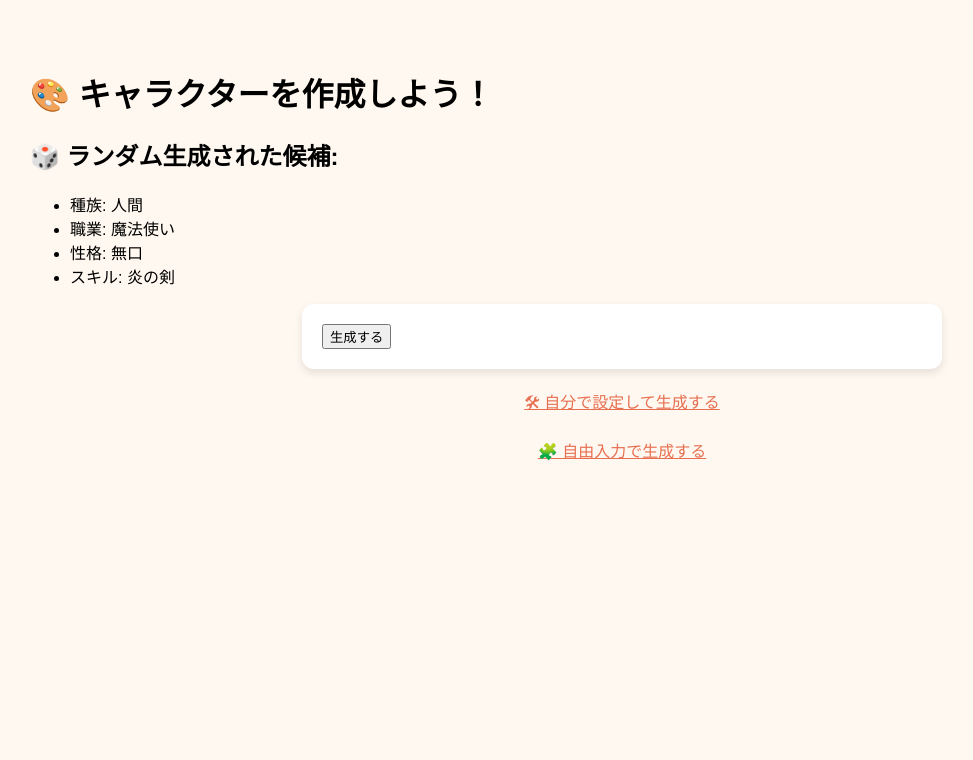
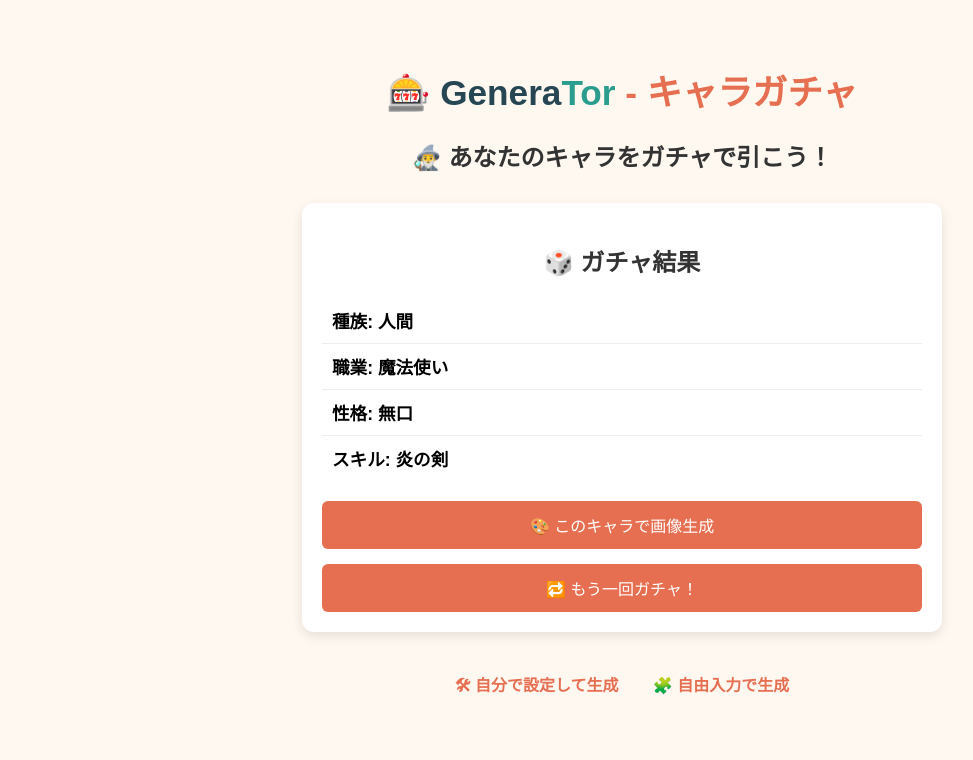
Before and after one commit to TakeshiIgarashi110/generate_illustrator, a Flask app: page / in a window 1280 px wide. Shown: the top 760 px of the page, without its empty margins (18-991 px from the left). Run offline with Flask 3, Linux system fonts and the light colour scheme.

Commit message:
first commit

```diff
--- a/app.py
+++ b/app.py
@@ -1,14 +1,16 @@
 from flask import Flask, render_template, request, jsonify
-import random
-import requests
-import base64
+import random, csv, base64, requests
 from io import BytesIO
 from PIL import Image
+from collections import Counter
 from deep_translator import GoogleTranslator
 
 app = Flask(__name__)
-import csv
-from collections import Counter
+
+# Stability APIキー（実際のあなたのAPIキーに置き換えてください）
+API_KEY = "sk-sVzqiXORQ9ZSrDdID62F7kxzkN32tk2BHJpWG9WR2lRUVyc5"
+
+# 関連語辞書（サジェスト用）
 related_words = {
     "黒髪": ["ロング", "赤目", "和風", "陰キャ", "学ラン"],
     "金髪": ["ツインテール", "ハーフ", "明るい", "王族", "アイドル"],
@@ -17,38 +19,17 @@ related_words = {
     "炎": ["火山", "熱血", "赤", "ドラゴン"]
 }
 
-
-# 選択内容をCSVに保存
-def save_character_to_csv(character):
-    with open("character_stats.csv", mode="a", newline="", encoding="utf-8") as file:
-        writer = csv.writer(file)
-        writer.writerow([character["race"], character["job"], character["personality"], character["skill"]])
-
-@app.route("/stats")
-def stats():
-    stats_counter = Counter()
-    try:
-        with open("character_stats.csv", encoding="utf-8") as file:
-            reader = csv.reader(file)
-            for row in reader:
-                stats_counter.update(row)
-    except FileNotFoundError:
-        return jsonify({"labels": [], "counts": []})
-
-    labels = list(stats_counter.keys())
-    counts = list(stats_counter.values())
-    return jsonify({"labels": labels, "counts": counts})
-
-# キャラ設定リスト
+# キャラ設定用プリセット
 races = ["エルフ", "ドワーフ", "人間", "魔族", "獣人"]
 jobs = ["剣士", "魔法使い", "僧侶", "盗賊", "召喚士"]
 personalities = ["冷静", "熱血", "優しい", "無口", "陽気"]
 skills = ["炎の剣", "回復魔法", "ステルス", "時間停止", "召喚術"]
 
-# 翻訳してプロンプト生成
+# 翻訳
 def translate_to_english(text):
     return GoogleTranslator(source='ja', target='en').translate(text)
 
+# プロンプト生成
 def create_prompt(character):
     race = translate_to_english(character["race"])
     job = translate_to_english(character["job"])
@@ -57,7 +38,40 @@ def create_prompt(character):
     description = translate_to_english(character.get("description", ""))
     return f"An anime-style {race} {job}, {personality}, using {skill}, fantasy background. {description}"
 
+# 画像生成 (無料版対応)
+def generate_image(prompt):
+    url = "https://api.stability.ai/v1/generation/stable-diffusion-xl-1024-v1-0/text-to-image"
+    headers = {
+        "Authorization": f"Bearer {API_KEY}",
+        "Content-Type": "application/json",
+        "Accept": "application/json"
+    }
 
+    payload = {
+        "text_prompts": [
+            {"text": prompt}
+        ],
+        "cfg_scale": 7,
+        "height": 1024,
+        "width": 1024,
+        "samples": 1,
+        "steps": 30
+    }
+
+    response = requests.post(url, headers=headers, json=payload)
+    response.raise_for_status()
+
+    result = response.json()
+    image_base64 = result["artifacts"][0]["base64"]
+    return image_base64
+
+# キャラ情報保存
+def save_character_to_csv(character):
+    with open("character_stats.csv", mode="a", newline="", encoding="utf-8") as file:
+        writer = csv.writer(file)
+        writer.writerow([character["race"], character["job"], character["personality"], character["skill"]])
+
+# メインページ
 @app.route("/")
 def index():
     character = {
@@ -68,7 +82,7 @@ def index():
     }
     return render_template("index.html", character=character)
 
-
+# 通常生成
 @app.route("/generate", methods=["POST"])
 def generate():
     character = {
@@ -79,30 +93,25 @@ def generate():
     }
     prompt = create_prompt(character)
 
-    # 正しいColabのURLをここに貼る
-    url = "https://6a88-34-16-185-196.ngrok-free.app/generate"  # ← 実行後に出たURLに差し替え
-
     try:
-        response = requests.post(url, json={"prompt": prompt})
-        response.raise_for_status()  # 400/500 エラー時に例外化
-
-        img_data = response.json()["image"]
-        image = Image.open(BytesIO(base64.b64decode(img_data)))
+        img_b64 = generate_image(prompt)
+        image = Image.open(BytesIO(base64.b64decode(img_b64)))
         image_path = "static/generated.png"
         image.save(image_path)
+
         save_character_to_csv(character)
+        summary = get_summary_data()
 
-        return render_template("result.html", character=character, image_path=image_path)
-    except requests.exceptions.RequestException as e:
-        return f"リクエストエラーが発生しました: {e}"
+        return render_template("result.html", character=character, image_path=image_path, summary=summary)
     except Exception as e:
-        return f"画像処理中にエラーが発生しました: {e}"
+        return f"エラーが発生しました: {e}"
 
-    return render_template("result.html", character=character, image_path=image_path)
+# カスタムフォーム
 @app.route("/custom")
 def custom_form():
     return render_template("custom.html")
 
+# カスタム生成
 @app.route("/custom_generate", methods=["POST"])
 def custom_generate():
     character = {
@@ -113,26 +122,23 @@ def custom_generate():
     }
     prompt = create_prompt(character)
 
-    # Stable Diffusionに送信（既存と同様）
-    url = "https://6a88-34-16-185-196.ngrok-free.app/generate"
-    response = requests.post(url, json={"prompt": prompt})
-    img_data = response.json()["image"]
+    try:
+        img_b64 = generate_image(prompt)
+        image = Image.open(BytesIO(base64.b64decode(img_b64)))
+        image_path = "static/generated.png"
+        image.save(image_path)
+        return render_template("result.html", character=character, image_path=image_path)
+    except Exception as e:
+        return f"カスタム生成中にエラーが発生: {e}"
 
-    # base64デコードして保存
-    image = Image.open(BytesIO(base64.b64decode(img_data)))
-    image_path = "static/generated.png"
-    image.save(image_path)
-
-    return render_template("result.html", character=character, image_path=image_path)
-
+# ハイブリッドフォーム
 @app.route("/hybrid")
 def hybrid_form():
     return render_template("hybrid.html")
 
-
+# ハイブリッド生成
 @app.route("/hybrid_generate", methods=["POST"])
 def hybrid_generate():
-    # プリセット + 自由入力を合成
     def merge(preset, custom):
         return custom if custom.strip() else preset
 
@@ -145,23 +151,46 @@ def hybrid_generate():
 
     prompt = create_prompt(character)
 
-    # 画像生成APIに送信
-    url = "https://6a88-34-16-185-196.ngrok-free.app/generate"  # ←実際のURLに置き換え
-    response = requests.post(url, json={"prompt": prompt})
-    img_data = response.json()["image"]
+    try:
+        img_b64 = generate_image(prompt)
+        image = Image.open(BytesIO(base64.b64decode(img_b64)))
+        image_path = "static/generated.png"
+        image.save(image_path)
+        return render_template("result.html", character=character, image_path=image_path)
+    except Exception as e:
+        return f"ハイブリッド生成中にエラーが発生: {e}"
 
-    # 画像保存処理
-    image = Image.open(BytesIO(base64.b64decode(img_data)))
-    image_path = "static/generated.png"
-    image.save(image_path)
-
-    return render_template("result.html", character=character, image_path=image_path)
-
+# 関連語サジェスト
 @app.route("/related")
 def related():
     query = request.args.get("q", "")
     suggestions = related_words.get(query, [])
     return jsonify({"suggestions": suggestions})
 
+# CSV集計
+def get_summary_data():
+    summary = {
+        "race": Counter(),
+        "job": Counter(),
+        "personality": Counter(),
+        "skill": Counter()
+    }
+
+    try:
+        with open("character_stats.csv", newline="", encoding="utf-8") as f:
+            reader = csv.reader(f)
+            for row in reader:
+                summary["race"][row[0]] += 1
+                summary["job"][row[1]] += 1
+                summary["personality"][row[2]] += 1
+                summary["skill"][row[3]] += 1
+        return {
+            key: sorted(counter.items(), key=lambda x: x[1], reverse=True)
+            for key, counter in summary.items()
+        }
+    except FileNotFoundError:
+        return {key: [] for key in summary}
+
+# Flaskサーバー起動
 if __name__ == "__main__":
     app.run(debug=True)
--- a/templates/custom.html
+++ b/templates/custom.html
@@ -2,7 +2,10 @@
 <html lang="ja">
 <head>
     <meta charset="UTF-8">
-    <title>キャラを自由に設定</title>
+    <h1 style="font-weight: bold; font-size: 2.2em; color: #e76f51;">
+  🎰 <span style="color: #264653;">Genera</span><span style="color: #2a9d8f;">Tor</span> - キャラガチャ
+</h1>
+    <title> 自由に生成するページ</title>
     <style>
         body {
             font-family: "Helvetica Neue", sans-serif;
--- a/templates/hybrid.html
+++ b/templates/hybrid.html
@@ -80,8 +80,12 @@
 
 </head>
 <body>
+    <h1 style="font-weight: bold; font-size: 2.2em; color: #e76f51;">
+  🎰 <span style="color: #264653;">Genera</span><span style="color: #2a9d8f;">Tor</span> - キャラガチャ
+</h1>
     <form method="POST" action="/hybrid_generate">
-        <h2>🧩 プリセット + 自由入力 キャラ生成</h2>
+
+        <h2>🧩  プリセット + 自由入力 キャラ生成</h2>
 
         <label>種族</label>
         <div class="flex-group">
--- a/templates/index.html
+++ b/templates/index.html
@@ -2,50 +2,55 @@
 <html lang="ja">
 <head>
   <meta charset="UTF-8">
-    <title>キャラクター生成</title>
+  <title>GeneraTor - キャラガチャ</title>
+
+
   <script src="/static/suggestions.js" defer></script>
   <style>
     body {
       font-family: "Arial", sans-serif;
       background-color: #fff8f0;
       padding: 40px;
+      margin: 0;
     }
 
-        form {
+    h1, h2 {
+      text-align: center;
+      color: #333;
+    }
+
+    .card {
       background: white;
       padding: 20px;
       max-width: 600px;
-            margin: auto;
+      margin: 30px auto;
       border-radius: 12px;
-            box-shadow: 0 4px 8px rgba(0,0,0,0.1);
+      box-shadow: 0 4px 12px rgba(0,0,0,0.1);
     }
 
-        label {
-            margin-top: 15px;
-            display: block;
-            font-weight: bold;
+    .card ul {
+      list-style: none;
+      padding: 0;
+      margin: 20px 0;
     }
 
-        select, input[type="text"] {
-            width: 100%;
-            padding: 8px;
-            margin-top: 5px;
-            border-radius: 6px;
-            border: 1px solid #ccc;
+    .card li {
+      padding: 10px;
+      border-bottom: 1px solid #eee;
+      font-weight: bold;
+      font-size: 1.1em;
     }
 
-        .flex-group {
-            display: flex;
-            gap: 10px;
+    .card li:last-child {
+      border-bottom: none;
     }
 
-        .flex-group input {
-            flex: 1;
-        }
-
-        button {
-            margin-top: 20px;
-            padding: 10px 20px;
+    button, input[type="submit"] {
+      display: block;
+      width: 100%;
+      padding: 12px;
+      margin-top: 15px;
+      font-size: 1em;
       background-color: #e76f51;
       color: white;
       border: none;
@@ -53,45 +58,75 @@
       cursor: pointer;
     }
 
-        button:hover {
+    button:hover, input[type="submit"]:hover {
       background-color: #d65a3c;
     }
 
-        a {
-            display: block;
+    .nav-links {
+      max-width: 600px;
+      margin: 0 auto;
       text-align: center;
-            margin-top: 20px;
+    }
+
+    .nav-links a {
+      display: inline-block;
+      margin: 10px 15px;
       color: #e76f51;
+      font-weight: bold;
+      text-decoration: none;
+    }
+
+    .nav-links a:hover {
+      text-decoration: underline;
+    }
+
+    #suggestions {
+      margin-top: 10px;
+      font-size: 0.9em;
+      color: #666;
+      text-align: center;
     }
   </style>
 </head>
 <body>
-    <h1>🎨 キャラクターを作成しよう！</h1>
+
+  <h1 style="font-weight: bold; font-size: 2.2em; color: #e76f51;">
+  🎰 <span style="color: #264653;">Genera</span><span style="color: #2a9d8f;">Tor</span> - キャラガチャ
+</h1>
+<h2>🧙‍♂️ あなたのキャラをガチャで引こう！</h2>
 
   {% if character %}
-        <h2>🎲 ランダム生成された候補:</h2>
+    <div class="card">
+      <h2>🎲 ガチャ結果</h2>
       <ul>
         <li>種族: {{ character.race }}</li>
         <li>職業: {{ character.job }}</li>
         <li>性格: {{ character.personality }}</li>
         <li>スキル: {{ character.skill }}</li>
       </ul>
-         <!-- ★このフォームを追加：ランダム生成キャラを元に送信 -->
+
+      <!-- 画像生成フォーム -->
       <form action="/generate" method="post">
         <input type="hidden" name="race" value="{{ character.race }}">
         <input type="hidden" name="job" value="{{ character.job }}">
         <input type="hidden" name="personality" value="{{ character.personality }}">
         <input type="hidden" name="skill" value="{{ character.skill }}">
-        <input type="submit" value="生成する">
+        <input type="submit" value="🎨 このキャラで画像生成">
       </form>
+
+      <!-- もう一回ガチャボタン -->
+      <form action="/" method="get">
+        <button type="submit">🔁 もう一回ガチャ！</button>
+      </form>
+    </div>
   {% endif %}
 
-<a href="/custom" class="button">🛠 自分で設定して生成する</a>
+  <div class="nav-links">
+    <a href="/custom">🛠 自分で設定して生成</a>
+    <a href="/hybrid">🧩 自由入力で生成</a>
+  </div>
 
-<a href="/hybrid">🧩 自由入力で生成する</a>
-
-
-
+  <div id="suggestions"></div>
 
   <script>
     async function suggestRelated() {
@@ -106,9 +141,7 @@
         suggestionBox.innerHTML = "🔎 関連語: " + data.suggestions.join(", ");
       }
     }
-
   </script>
-
 
 </body>
 </html>
--- /dev/null
+++ b/templates/logs.csv
@@ -0,0 +1,4 @@
+race,job,personality,skill
+エルフ,魔導士,冷静沈着,氷結魔法
+人間,戦士,熱血漢,剣術
+エルフ,狩人,冷静沈着,弓術
```
Also changed, not shown: character_stats.csv (+11 -0 lines), templates/result.html (+32 -2 lines), static/generated.png. Lines whose indentation alone changed are shown as unchanged.
